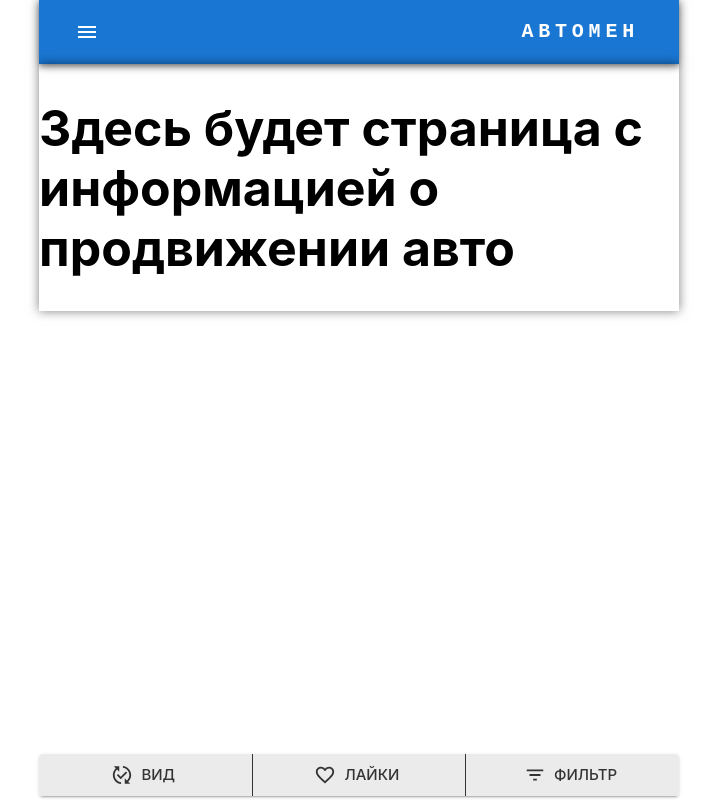
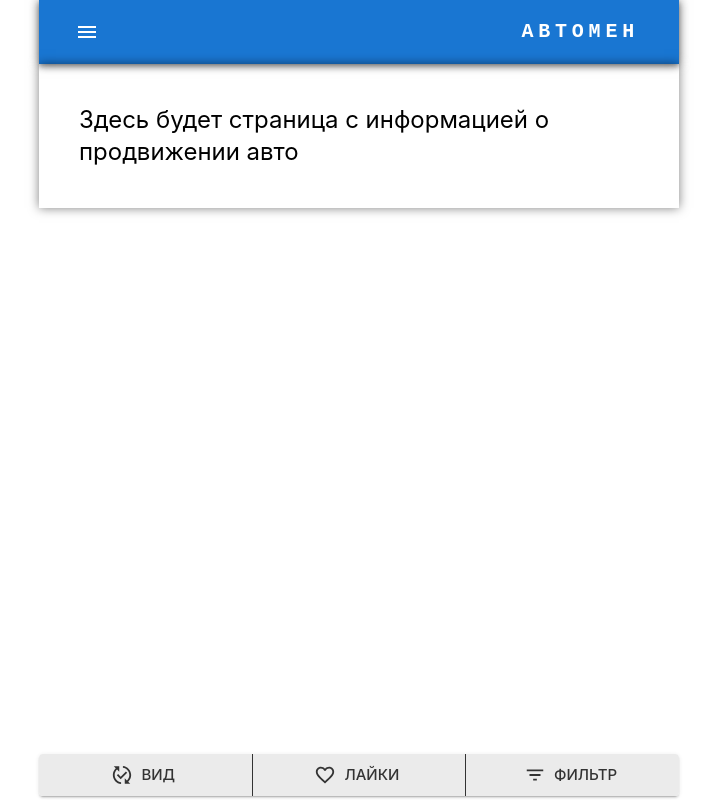
Before and after one commit to ko1p/auto-tinder, a React (Create React App) app: page /promotion in a window 1280 px wide. Shown: the whole page, without its empty margins (281-998 px from the left). Built offline with nearby package versions, Linux system fonts and the light colour scheme.

Commit message:
refactor: MyCars, Promotion, Reports styles

```diff
--- a/src/screens/MyCars/index.tsx
+++ b/src/screens/MyCars/index.tsx
@@ -1,13 +1,18 @@
 import AppBar from '../../features/Menu/components/AppBar';
 import { TabBar } from '../../features/Menu/components/TabBar';
 import Wrapper from '../../ui-library/components/Wrapper';
+import { Box, Typography } from '@mui/material';
 
 const MyCarsScreen = () => {
   return (
     <>
       <AppBar />
       <Wrapper component='main' xs={12} sm={10} md={8} lg={6} xl={4}>
-        <h1>Здесь будет страница с моими машинами</h1>
+        <Box p={5}>
+          <Typography component='h1' variant='h5'>
+            Здесь будет страница с моими машинами
+          </Typography>
+        </Box>
       </Wrapper>
       <TabBar />
     </>
--- a/src/screens/Promotion/index.tsx
+++ b/src/screens/Promotion/index.tsx
@@ -1,13 +1,18 @@
 import AppBar from '../../features/Menu/components/AppBar';
 import { TabBar } from '../../features/Menu/components/TabBar';
 import Wrapper from '../../ui-library/components/Wrapper';
+import { Box, Typography } from '@mui/material';
 
 const PromotionScreen = () => {
   return (
     <>
       <AppBar />
       <Wrapper component='main' xs={12} sm={10} md={8} lg={6} xl={4}>
-        <h1>Здесь будет страница с информацией о продвижении авто</h1>
+        <Box p={5}>
+          <Typography component='h1' variant='h5'>
+            Здесь будет страница с информацией о продвижении авто
+          </Typography>
+        </Box>
       </Wrapper>
       <TabBar />
     </>
--- a/src/screens/Reports/index.tsx
+++ b/src/screens/Reports/index.tsx
@@ -1,13 +1,18 @@
 import AppBar from '../../features/Menu/components/AppBar';
 import { TabBar } from '../../features/Menu/components/TabBar';
 import Wrapper from '../../ui-library/components/Wrapper';
+import { Box, Typography } from '@mui/material';
 
 const ReportsScreen = () => {
   return (
     <>
       <AppBar />
       <Wrapper component='main' xs={12} sm={10} md={8} lg={6} xl={4}>
-        <h1>Здесь будет страница с информацией об отчётах</h1>
+        <Box p={5}>
+          <Typography component='h1' variant='h5'>
+            Здесь будет страница с отчётами по автомобилям
+          </Typography>
+        </Box>
       </Wrapper>
       <TabBar />
     </>
```
